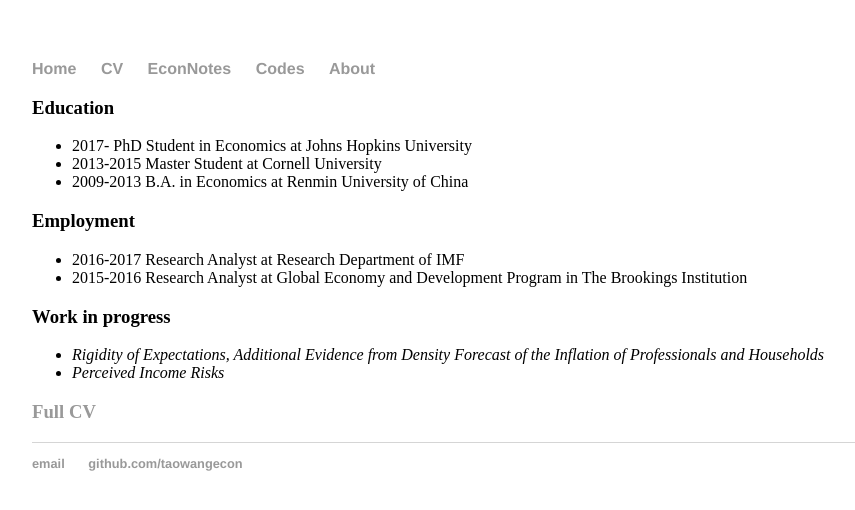
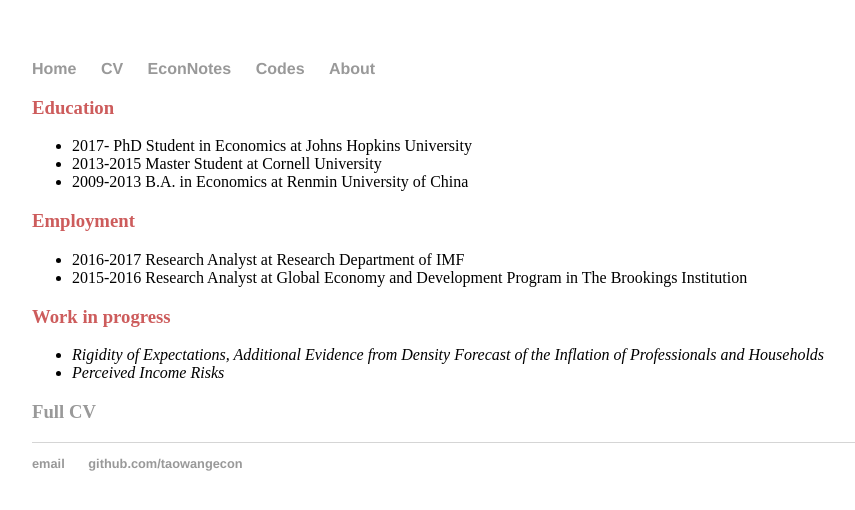
Before and after one commit to iworld1991/TaoWangEcon.github.io, a Jekyll site: the page built from cv/index.html, in a window 1280 px wide. Shown: the top 510 px of the page, without its empty margins (160-1015 px from the left). Built offline with Jekyll 4.4.1, drawn with Linux system fonts in a browser that asks for light colours.

Commit message:
Update index.html

```diff
--- a/cv/index.html
+++ b/cv/index.html
@@ -4,20 +4,20 @@
 ---
 
   <div class="blurb">
-	<h3>Education</h3>
+	<h3 style="color:#CD5C5C">Education</h3>
 	   <ul>
 	 <li>2017-       PhD Student in Economics at Johns Hopkins University</li>
          <li>2013-2015 Master Student at Cornell University </li>
          <li>2009-2013 B.A. in Economics at Renmin University of China</li>
 	  </ul>
 
-	<h3>Employment</h3>
+	<h3 style="color:#CD5C5C">Employment</h3>
 	    <ul>
 	 <li>2016-2017 Research Analyst at Research Department of IMF </li>
          <li>2015-2016 Research Analyst at Global Economy and Development Program in The Brookings Institution </li>
          </ul>
 
-	  <h3>Work in progress</h3>
+	  <h3 style="color:#CD5C5C">Work in progress</h3>
 	    <ul>
 	 <li><i>Rigidity of Expectations, Additional Evidence from Density Forecast of the Inflation of Professionals and Households</i></li>
          <li><i>Perceived Income Risks</i></li>
```
